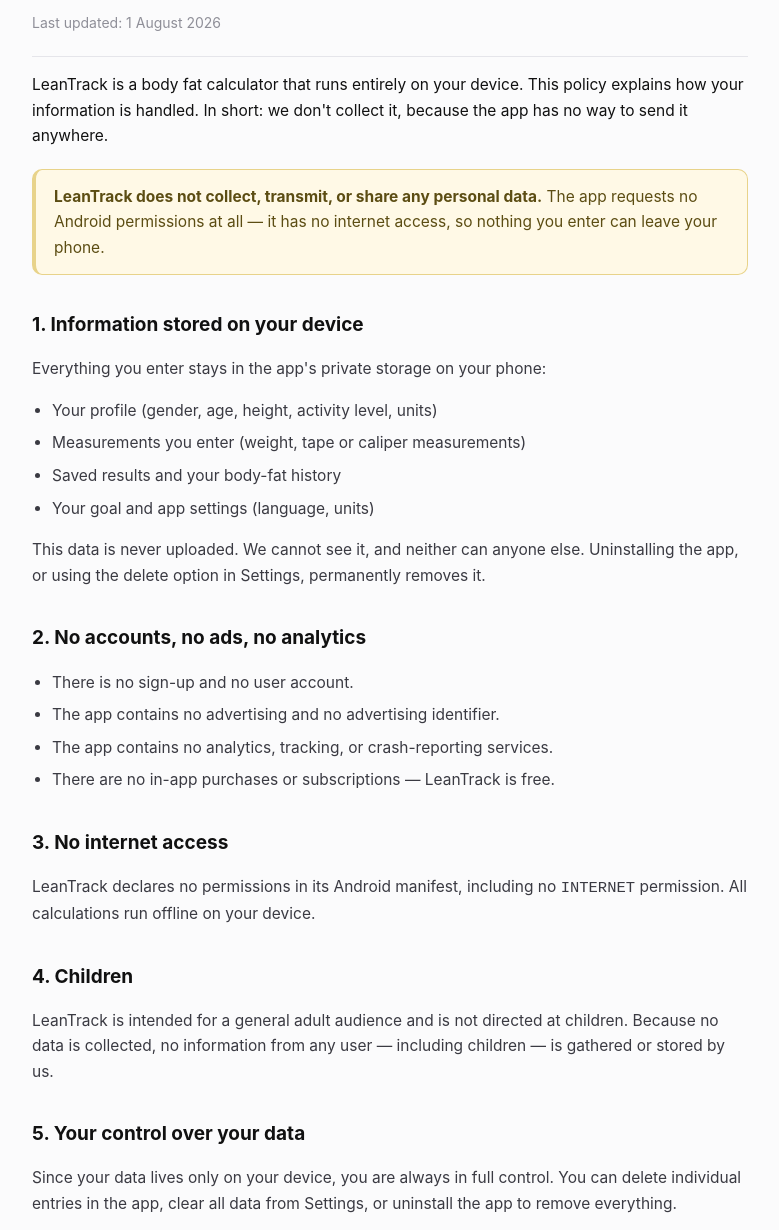
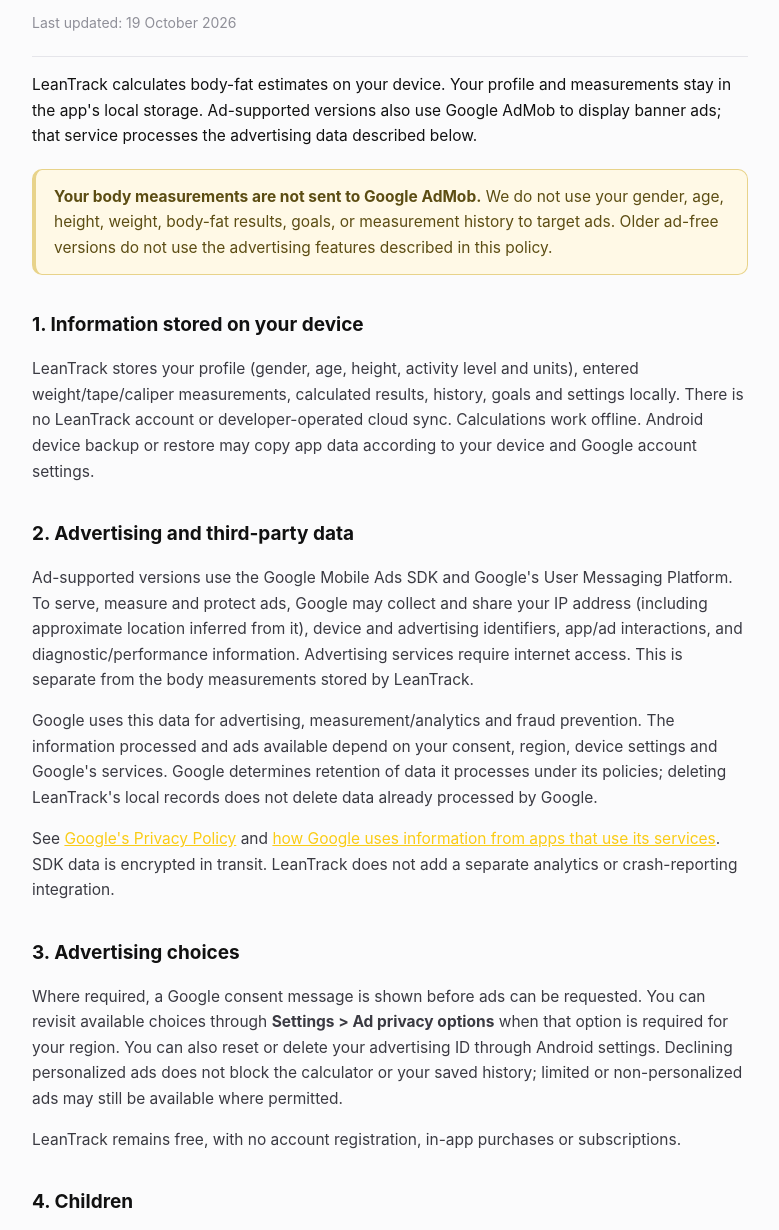
Before and after one commit to support-musclehype/musclehype-legal, a plain HTML site: page leantrackprivacy.html in a window 1280 px wide. Shown: the part 93-1323 px from the top of the page, without its empty margins (250-1029 px from the left). Drawn offline with Linux system fonts and the light colour scheme.

Commit message:
leantrack: disclose AdMob banner data and consent choices
The ad-supported Android update adds Google Mobile Ads. Explain advertising data separately from local body measurements and preserve the policy scope for older ad-free versions.

```diff
--- a/leantrackprivacy.html
+++ b/leantrackprivacy.html
@@ -41,41 +41,29 @@
 <div class="wrap">
   <header>
     <h1>Lean<span class="accent">Track</span> — Privacy Policy</h1>
-    <div class="updated">Last updated: 1 August 2026</div>
+    <div class="updated">Last updated: 19 October 2026</div>
   </header>
 
-  <p class="lead">LeanTrack is a body fat calculator that runs entirely on your device. This policy explains how your information is handled. In short: we don't collect it, because the app has no way to send it anywhere.</p>
-
-  <div class="callout">
-    <p><strong>LeanTrack does not collect, transmit, or share any personal data.</strong> The app requests no Android permissions at all — it has no internet access, so nothing you enter can leave your phone.</p>
-  </div>
+  <p class="lead">LeanTrack calculates body-fat estimates on your device. Your profile and measurements stay in the app's local storage. Ad-supported versions also use Google AdMob to display banner ads; that service processes the advertising data described below.</p>
+  <div class="callout"><p><strong>Your body measurements are not sent to Google AdMob.</strong> We do not use your gender, age, height, weight, body-fat results, goals, or measurement history to target ads. Older ad-free versions do not use the advertising features described in this policy.</p></div>
 
   <h2>1. Information stored on your device</h2>
-  <p>Everything you enter stays in the app's private storage on your phone:</p>
-  <ul>
-    <li>Your profile (gender, age, height, activity level, units)</li>
-    <li>Measurements you enter (weight, tape or caliper measurements)</li>
-    <li>Saved results and your body-fat history</li>
-    <li>Your goal and app settings (language, units)</li>
-  </ul>
-  <p>This data is never uploaded. We cannot see it, and neither can anyone else. Uninstalling the app, or using the delete option in Settings, permanently removes it.</p>
+  <p>LeanTrack stores your profile (gender, age, height, activity level and units), entered weight/tape/caliper measurements, calculated results, history, goals and settings locally. There is no LeanTrack account or developer-operated cloud sync. Calculations work offline. Android device backup or restore may copy app data according to your device and Google account settings.</p>
 
-  <h2>2. No accounts, no ads, no analytics</h2>
-  <ul>
-    <li>There is no sign-up and no user account.</li>
-    <li>The app contains no advertising and no advertising identifier.</li>
-    <li>The app contains no analytics, tracking, or crash-reporting services.</li>
-    <li>There are no in-app purchases or subscriptions — LeanTrack is free.</li>
-  </ul>
+  <h2>2. Advertising and third-party data</h2>
+  <p>Ad-supported versions use the Google Mobile Ads SDK and Google's User Messaging Platform. To serve, measure and protect ads, Google may collect and share your IP address (including approximate location inferred from it), device and advertising identifiers, app/ad interactions, and diagnostic/performance information. Advertising services require internet access. This is separate from the body measurements stored by LeanTrack.</p>
+  <p>Google uses this data for advertising, measurement/analytics and fraud prevention. The information processed and ads available depend on your consent, region, device settings and Google's services. Google determines retention of data it processes under its policies; deleting LeanTrack's local records does not delete data already processed by Google.</p>
+  <p>See <a href="https://policies.google.com/privacy">Google's Privacy Policy</a> and <a href="https://policies.google.com/technologies/partner-sites">how Google uses information from apps that use its services</a>. SDK data is encrypted in transit. LeanTrack does not add a separate analytics or crash-reporting integration.</p>
 
-  <h2>3. No internet access</h2>
-  <p>LeanTrack declares no permissions in its Android manifest, including no <code>INTERNET</code> permission. All calculations run offline on your device.</p>
+  <h2>3. Advertising choices</h2>
+  <p>Where required, a Google consent message is shown before ads can be requested. You can revisit available choices through <strong>Settings &gt; Ad privacy options</strong> when that option is required for your region. You can also reset or delete your advertising ID through Android settings. Declining personalized ads does not block the calculator or your saved history; limited or non-personalized ads may still be available where permitted.</p>
+  <p>LeanTrack remains free, with no account registration, in-app purchases or subscriptions.</p>
 
   <h2>4. Children</h2>
-  <p>LeanTrack is intended for a general adult audience and is not directed at children. Because no data is collected, no information from any user — including children — is gathered or stored by us.</p>
+  <p>LeanTrack is intended for a general adult audience and is not directed at children. If you believe a child has provided personal information through an advertising service associated with LeanTrack, please contact us and consult Google's privacy controls.</p>
 
   <h2>5. Your control over your data</h2>
-  <p>Since your data lives only on your device, you are always in full control. You can delete individual entries in the app, clear all data from Settings, or uninstall the app to remove everything.</p>
+  <p>You can delete individual measurement entries or all saved measurements through Settings. To remove the complete local app profile and preferences, clear LeanTrack's storage in Android settings or uninstall it. You may also need to manage device backups separately. For information processed by Google, use Google's privacy controls and the contact options in its policy.</p>
 
   <h2>6. Not medical advice</h2>
   <p>LeanTrack provides estimates calculated from published formulas (U.S. Navy, Deurenberg BMI, Jackson-Pollock, Mifflin-St Jeor, Katch-McArdle). Results are estimates, not medical advice, diagnosis, or treatment. Consult a qualified health professional for medical guidance.</p>
```
